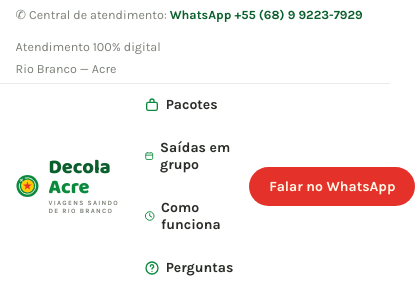
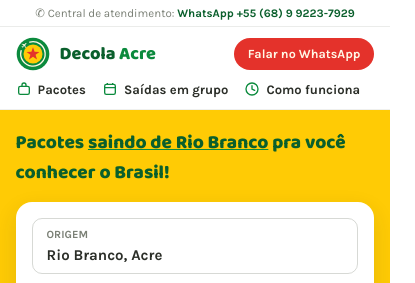
Before and after one commit to matheusadvac-svg/decola-acre, a plain HTML site: page index.html in a window 390 px wide. Shown: the top 283 px of the page, 415 px wide, since content can reach past the window. Drawn offline with Linux system fonts and the light colour scheme.

Commit message:
Topo responsivo no celular

```diff
--- a/index.html
+++ b/index.html
@@ -30,6 +30,27 @@
 html { scroll-behavior:smooth; }
 body { margin:0; background:#FFFFFF; font-family:'Karla',sans-serif; color:#2B2E28; }
 a { color:#0A5F2C; text-decoration:none; } a:hover { color:#0B8A3D; }
+
+/* --- topo responsivo (celular) --- */
+@media (max-width:860px){
+  .dc-topbar{justify-content:center !important; font-size:11.5px !important; padding:6px 4vw !important;}
+  .dc-topbar .dc-so-desktop{display:none !important;}
+  .dc-header{flex-wrap:wrap !important; gap:10px 12px !important; padding:10px 4vw !important;}
+  .dc-marca{order:1; flex:1 1 auto; min-width:0;}
+  .dc-cta-topo{order:2; flex:0 0 auto; font-size:13px !important; padding:10px 16px !important;}
+  .dc-nav{order:3; flex:1 0 100%; gap:20px !important; flex-wrap:nowrap !important; overflow-x:auto;
+          font-size:13px !important; padding-bottom:2px; scrollbar-width:none; -ms-overflow-style:none;
+          -webkit-overflow-scrolling:touch;}
+  .dc-nav::-webkit-scrollbar{display:none;}
+  .dc-nav a{white-space:nowrap; flex:0 0 auto;}
+}
+@media (max-width:420px){
+  .dc-marca svg{width:34px !important; height:34px !important;}
+  .dc-marca-nome{font-size:18px !important;}
+  .dc-marca-sub{display:none !important;}
+  .dc-cta-topo{font-size:12.5px !important; padding:9px 14px !important;}
+  .dc-nav{gap:16px !important;}
+}
 </style>
 
 </head>
@@ -41,29 +62,29 @@
 
 
 
-  <div style="display:flex; flex-wrap:wrap; align-items:center; justify-content:space-between; gap:8px; padding:7px 4vw; background:#FFFFFF; border-bottom:1px solid rgba(123,128,118,.15); font-size:12.5px; color:#7B8076;">
+  <div class="dc-topbar" style="display:flex; flex-wrap:wrap; align-items:center; justify-content:space-between; gap:8px; padding:7px 4vw; background:#FFFFFF; border-bottom:1px solid rgba(123,128,118,.15); font-size:12.5px; color:#7B8076;">
     <div style="display:flex; gap:18px; flex-wrap:wrap;">
       <span>✆ Central de atendimento: <strong style="color:#0A5F2C;">WhatsApp +55 (68) 9 9223-7929</strong></span>
-      <span>Atendimento 100% digital</span>
+      <span class="dc-so-desktop">Atendimento 100% digital</span>
     </div>
-    <span>Rio Branco — Acre</span>
+    <span class="dc-so-desktop">Rio Branco — Acre</span>
   </div>
 
-  <div style="position:sticky; top:0; z-index:50; display:flex; align-items:center; justify-content:space-between; gap:16px; padding:12px 4vw; background:rgba(255,255,255,.96); border-bottom:1px solid rgba(123,128,118,.12);">
-    <div style="display:flex; align-items:center; gap:10px;">
+  <div class="dc-header" style="position:sticky; top:0; z-index:50; display:flex; align-items:center; justify-content:space-between; gap:16px; padding:12px 4vw; background:rgba(255,255,255,.96); border-bottom:1px solid rgba(123,128,118,.12);">
+    <div class="dc-marca" style="display:flex; align-items:center; gap:10px;">
       <svg width="40" height="40" viewBox="0 0 200 200"><circle cx="100" cy="100" r="96" fill="#0B8A3D"></circle><circle cx="100" cy="100" r="56" fill="#FFCB05"></circle><path d="M 81 30 A 72 72 0 1 1 30 81" fill="none" stroke="#FFF8E7" stroke-width="8" stroke-linecap="round"></path><g transform="translate(49,49) rotate(45) scale(1.75) translate(-12,-12)"><path d="M21 16v-2l-8-5V3.5c0-.83-.67-1.5-1.5-1.5S10 2.67 10 3.5V9l-8 5v2l8-2.5V19l-2 1.5V22l3.5-1 3.5 1v-1.5L13 19v-5.5l8 2.5z" fill="#FFF8E7"></path></g><g transform="translate(100,100) scale(0.40)"><polygon points="0,-100 23.5,-32.4 95.1,-30.9 38,12.4 58.8,80.9 0,40 -58.8,80.9 -38,12.4 -95.1,-30.9 -23.5,-32.4" fill="#E4322B"></polygon></g></svg>
       <div style="display:flex; flex-direction:column;">
-        <div style="font-family:'Baloo 2',sans-serif; font-weight:800; font-size:20px; line-height:1;"><span style="color:#0A5F2C;">Decola</span> <span style="color:#0B8A3D;">Acre</span></div>
-        <div style="font-weight:700; font-size:6.5px; letter-spacing:.2em; color:#7B8076; margin-top:2px;">VIAGENS SAINDO DE RIO BRANCO</div>
+        <div class="dc-marca-nome" style="font-family:'Baloo 2',sans-serif; font-weight:800; font-size:20px; line-height:1; white-space:nowrap;"><span style="color:#0A5F2C;">Decola</span> <span style="color:#0B8A3D;">Acre</span></div>
+        <div class="dc-marca-sub" style="font-weight:700; font-size:6.5px; letter-spacing:.2em; color:#7B8076; margin-top:2px; white-space:nowrap;">VIAGENS SAINDO DE RIO BRANCO</div>
       </div>
     </div>
-    <div style="display:flex; gap:26px; font-weight:700; font-size:14px; flex-wrap:wrap;">
+    <div class="dc-nav" style="display:flex; gap:26px; font-weight:700; font-size:14px; flex-wrap:wrap;">
       <a href="#pacotes" style="color:#2B2E28; display:flex; align-items:center; gap:6px;"><svg width="16" height="16" viewBox="0 0 24 24"><rect x="4" y="8" width="16" height="12" rx="2.5" fill="none" stroke="#0B8A3D" stroke-width="2"></rect><path d="M 9 8 V 6 a 3 3 0 0 1 6 0 v 2" fill="none" stroke="#0B8A3D" stroke-width="2"></path></svg>Pacotes</a>
       <a href="#agenda" style="color:#2B2E28; display:flex; align-items:center; gap:6px;"><svg width="16" height="16" viewBox="0 0 24 24"><rect x="4" y="5" width="16" height="15" rx="2.5" fill="none" stroke="#0B8A3D" stroke-width="2"></rect><path d="M 4 10 H 20 M 8 5 V 3 M 16 5 V 3" stroke="#0B8A3D" stroke-width="2" fill="none"></path></svg>Saídas em grupo</a>
       <a href="#como-funciona" style="color:#2B2E28; display:flex; align-items:center; gap:6px;"><svg width="16" height="16" viewBox="0 0 24 24"><circle cx="12" cy="12" r="9" fill="none" stroke="#0B8A3D" stroke-width="2"></circle><path d="M 12 7 V 12 L 16 14" stroke="#0B8A3D" stroke-width="2" fill="none" stroke-linecap="round"></path></svg>Como funciona</a>
       <a href="#perguntas" style="color:#2B2E28; display:flex; align-items:center; gap:6px;"><svg width="16" height="16" viewBox="0 0 24 24"><circle cx="12" cy="12" r="9" fill="none" stroke="#0B8A3D" stroke-width="2"></circle><path d="M 9.5 9.5 a 2.5 2.5 0 1 1 3.5 2.3 c -.8.35 -1 .9 -1 1.7 M 12 17 h .01" stroke="#0B8A3D" stroke-width="2" fill="none" stroke-linecap="round"></path></svg>Perguntas</a>
     </div>
-    <a href="https://wa.me/5568992237929" style="background:#E4322B; color:#FFF8E7; font-weight:700; font-size:14px; padding:11px 20px; border-radius:99px; transition:transform .2s ease; white-space:nowrap;">Falar no WhatsApp</a>
+    <a class="dc-cta-topo" href="https://wa.me/5568992237929" style="background:#E4322B; color:#FFF8E7; font-weight:700; font-size:14px; padding:11px 20px; border-radius:99px; transition:transform .2s ease; white-space:nowrap;">Falar no WhatsApp</a>
   </div>
 
   <div style="background:#FFCB05; padding:18px 4vw 26px;">
```
